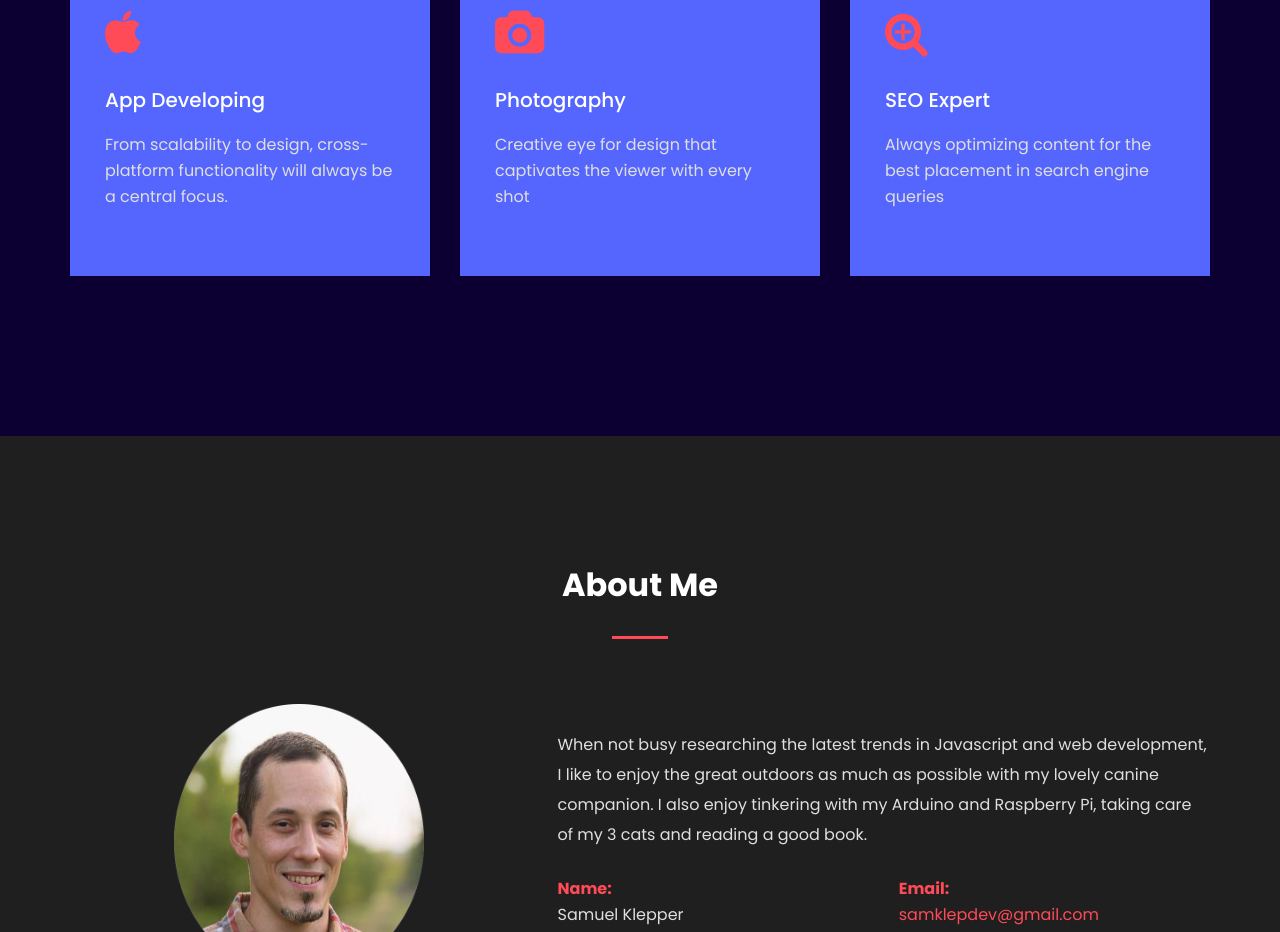
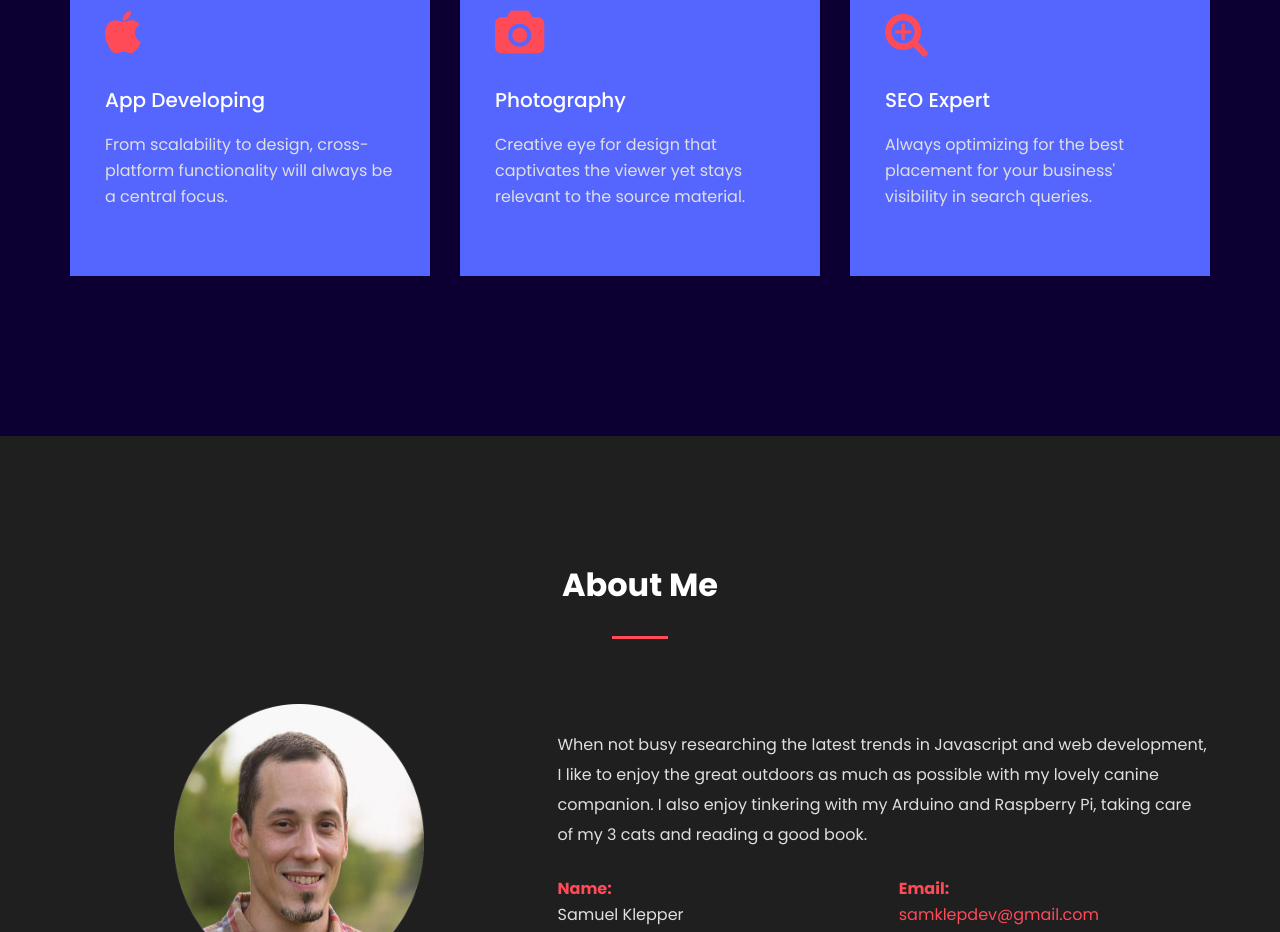
Before and after one commit to SamKlep/react-portfolio, a React (Create React App) app: page / in a window 1280 px wide. Shown: the part 1820-2752 px from the top of the page. Built offline with nearby package versions, Linux system fonts and the light colour scheme; the HTML template or start-up script is replaced by a standard one.

Commit message:
Updated services info again

```diff
--- a/src/components/services.js
+++ b/src/components/services.js
@@ -83,8 +83,7 @@ const Services = () => {
               <div className='item-service-content'>
                 <h5>Photography</h5>
                 <p>
-                  Creative eye for design that captivates the viewer with every
-                  shot
+                  Creative eye for design that captivates the viewer yet stays relevant to the source material.
                 </p>
               </div>
             </div>
@@ -97,8 +96,7 @@ const Services = () => {
               <div className='item-service-content'>
                 <h5>SEO Expert</h5>
                 <p>
-                  Always optimizing content for the best placement in search
-                  engine queries
+                  Always optimizing for the best placement for your business' visibility in search queries.
                 </p>
               </div>
             </div>
```
